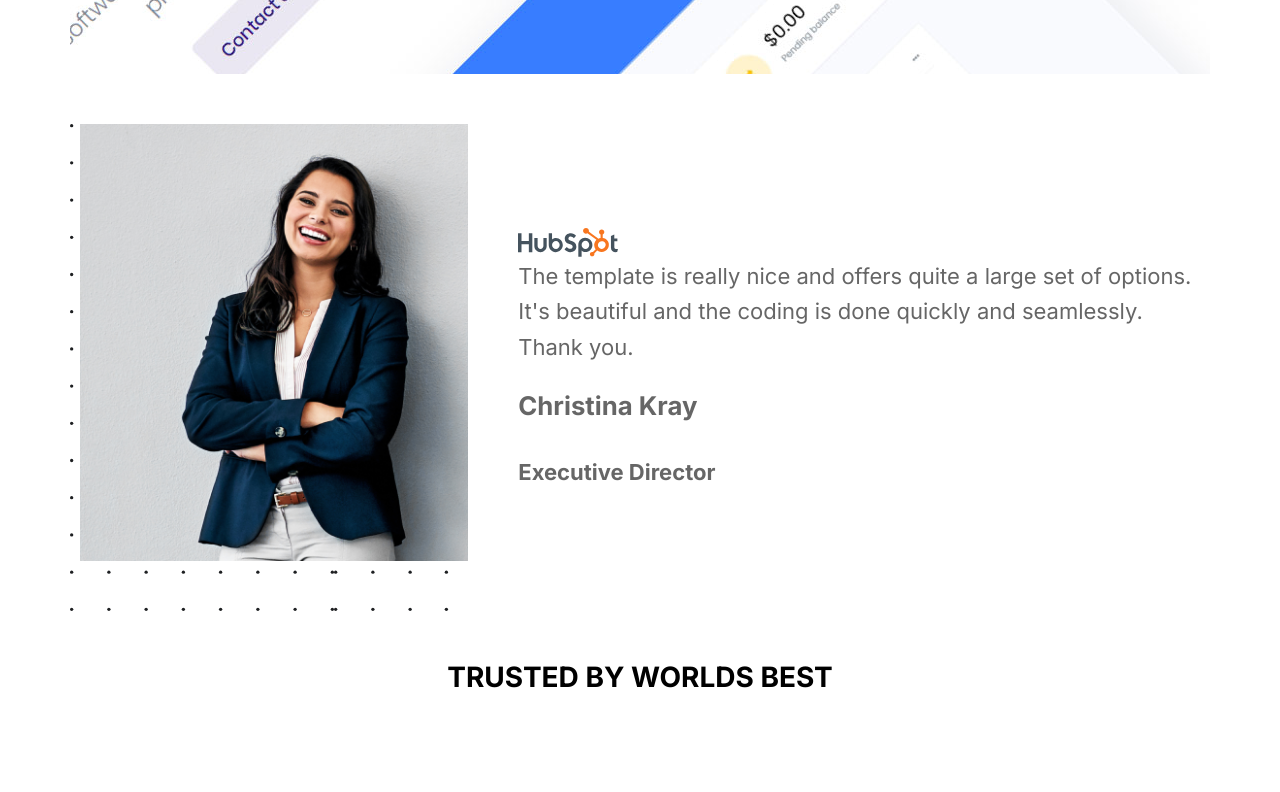
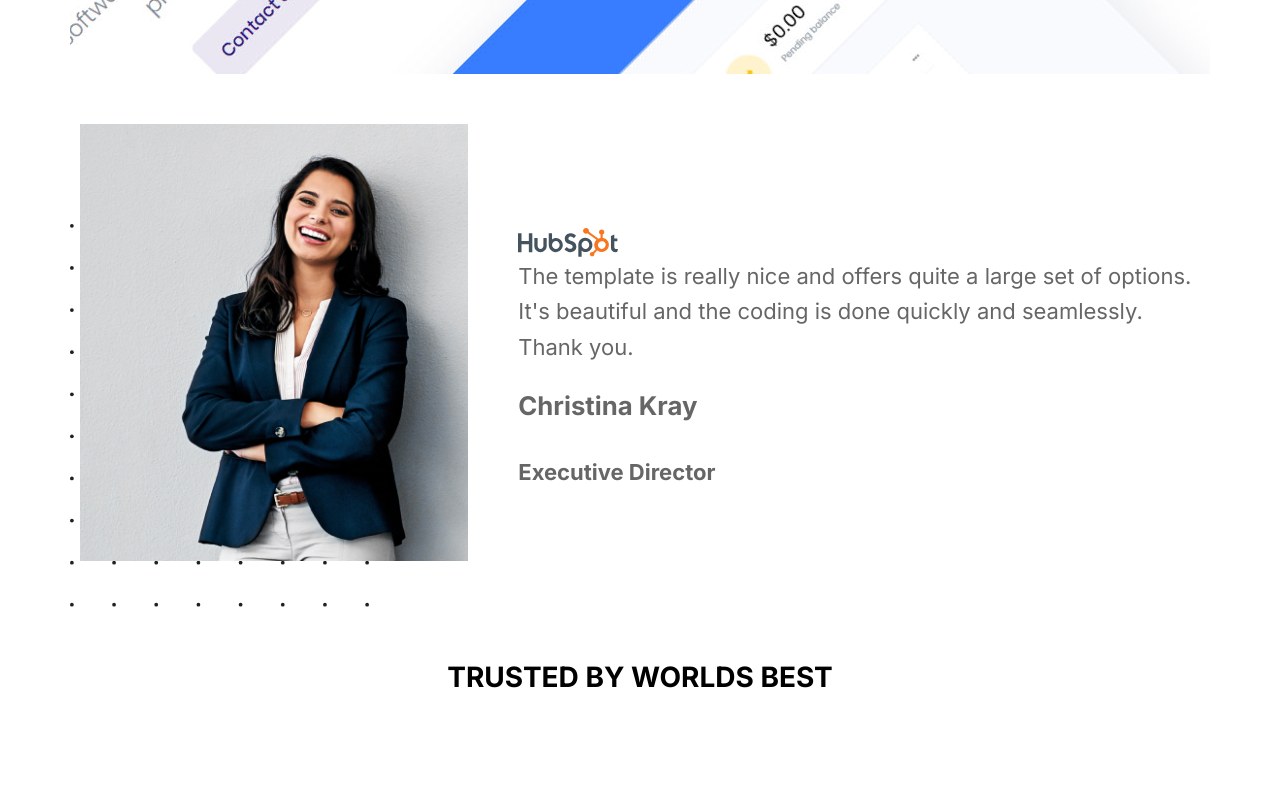
Before and after one commit to csearle95/saas-respository, a plain HTML site: page index.html in a window 1280 px wide. Shown: the part 2340-3132 px from the top of the page. Drawn offline with Linux system fonts and the light colour scheme.

Commit message:
Fix the hubspot profile dots image to use position abosule with a z-index instead of the back-ground image css
Ready to start fixing the header slant lines represented in the mockup

```diff
--- a/_css/styles.css
+++ b/_css/styles.css
@@ -294,8 +294,20 @@ nav {
 
 .profile-photo {
     padding: 0 0 var(--size-50) var(--size-10);
-    background-image: url("../_assetts/abstract/dots.svg");
+    position: relative;
+    overflow: hidden;
+}
 
+#woman {
+    z-index: 3;
+    position: relative;
+}
+
+#dots {
+    top: var(--size-100);
+    left: 0px;
+    position: absolute;
+    width: 75%;
 }
 
 .profile-text {
--- a/index.html
+++ b/index.html
@@ -4,7 +4,7 @@
     <head>
         <meta charset="utf-8">
         <meta http-equiv="X-UA-Compatible" content="IE=edge">
-        <title></title>
+        <title>Saas Project</title>
         <meta name="description" content="">
         <meta name="viewport" content="width=device-width, initial-scale=1">
         <link rel="preconnect" href="https://fonts.googleapis.com">
@@ -162,7 +162,8 @@
                 </section>
                 <section class="hubspot-profile">
                     <div class="profile-photo">
-                        <img src="_assetts/people/woman_three.jpg" alt="">
+                        <img id="woman" src="_assetts/people/woman_three.jpg" alt="Christina Kray, Executive Director of Hubspot">
+                        <img id="dots" src="_assetts/abstract/dots.svg" alt="">
                     </div>
                     <div class="profile-text">
                         <img src="_assetts/company_logos/hubspot.svg" alt="Hubspot">
```
